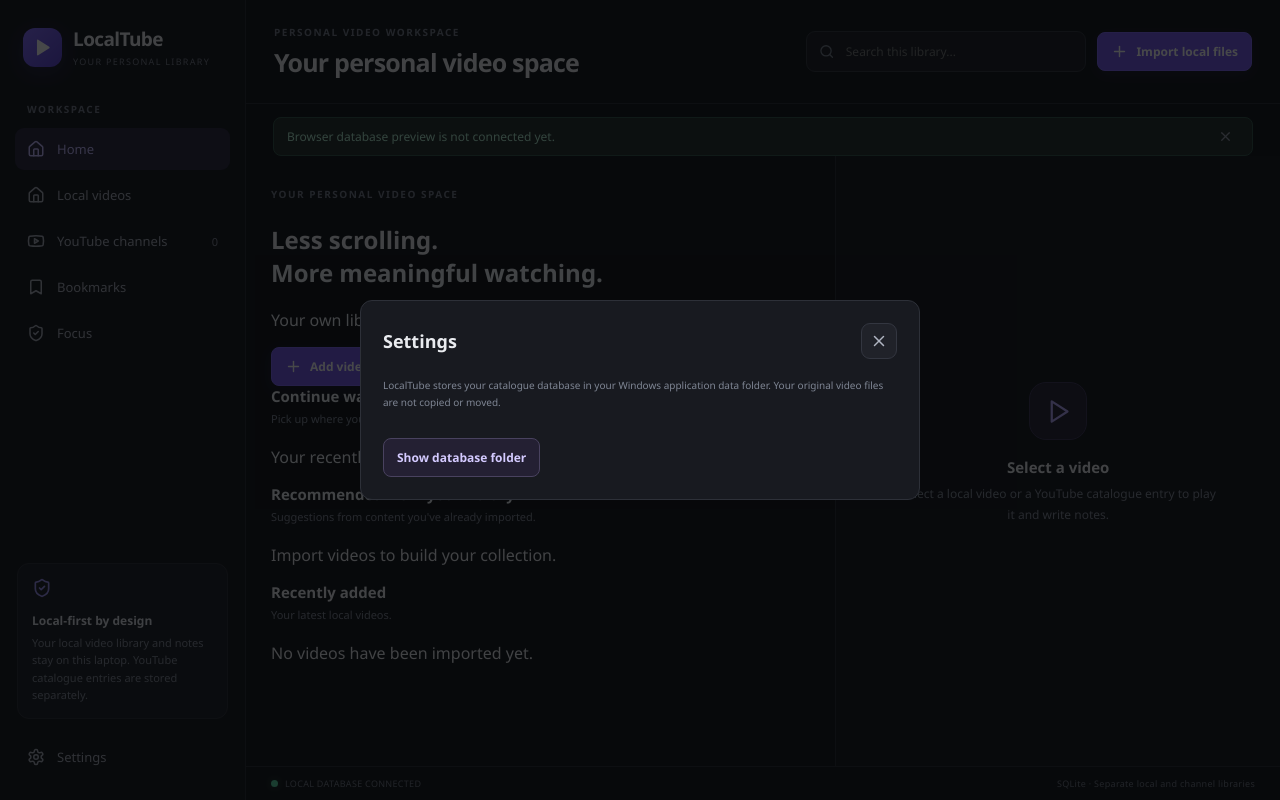
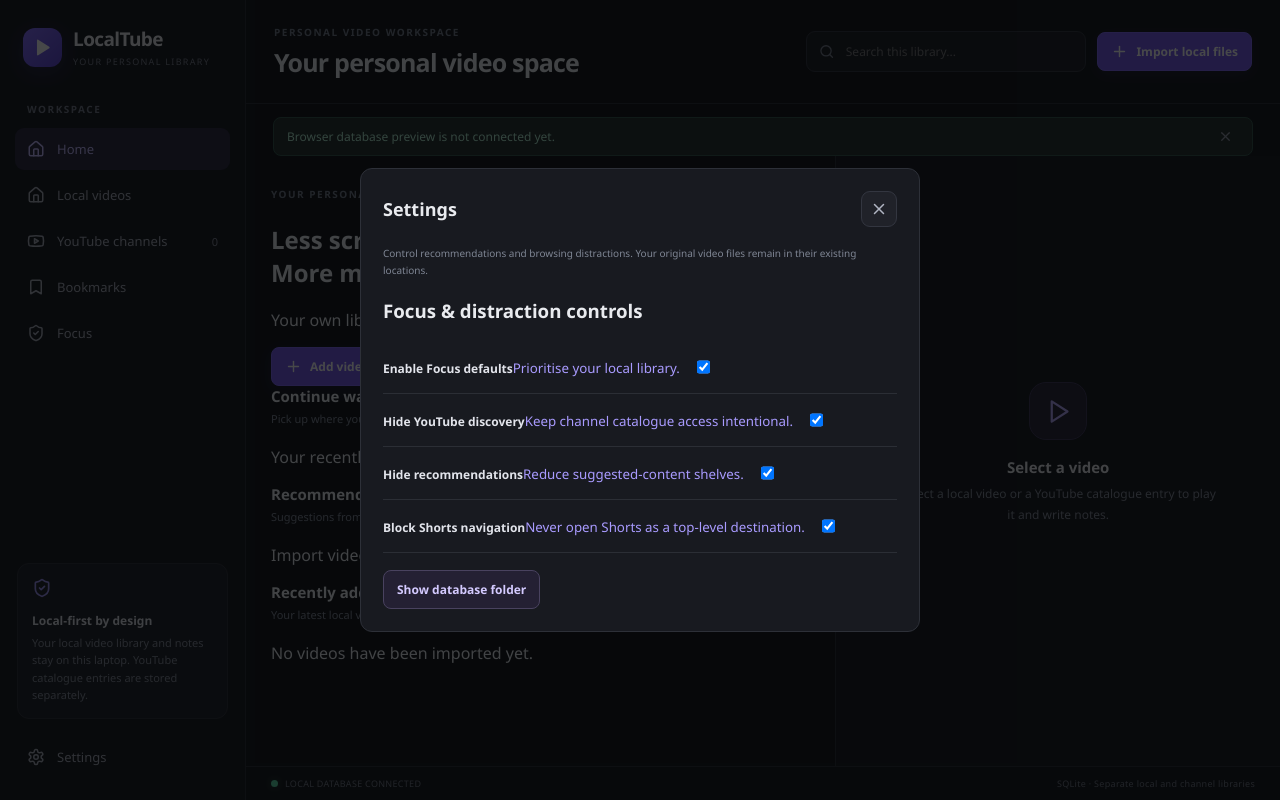
Before and after one commit to sameerahammedat-spec/Local-Tube, a React (Vite) app: page / in a window 1280 px wide. Both pictures are taken after a click on the button "Settings". Built offline with nearby package versions, Linux system fonts and the light colour scheme; what @capacitor/core would draw is missing.

Commit message:
Add persistent focus and distraction settings UI

```diff
--- a/src/main.jsx
+++ b/src/main.jsx
@@ -46,6 +46,8 @@ function App() {
   const [message, setMessage] = useState('');
   const [showSettings, setShowSettings] = useState(false);
   const [playbackTime, setPlaybackTime] = useState(0);
+  const [focusSettings, setFocusSettings] = useState({ enabled: true, hideYouTube: true, hideRecommendations: true, hideShorts: true });
+  const [settingsReady, setSettingsReady] = useState(false);
 
   // Open a video in the dedicated LocalTube player window.
   async function openVideo(video) {
@@ -158,6 +160,46 @@ function App() {
       setMessage(error.message);
     });
   }, [page, query, bookmarksOnly, activeChannel]);
+
+  // Restore distraction controls. Desktop persists these in SQLite;
+  // Android/browser fallback uses local preferences without changing the library DB.
+  useEffect(() => {
+    let alive = true;
+    async function restoreFocusSettings() {
+      try {
+        let saved = {};
+        if (typeof api.getFocusSettings === 'function') {
+          saved = await api.getFocusSettings();
+        } else {
+          try { saved = JSON.parse(localStorage.getItem('lt_focus_settings') || '{}'); } catch { saved = {}; }
+        }
+        if (alive) {
+          setFocusSettings(current => ({ ...current, ...saved }));
+          setSettingsReady(true);
+        }
+      } catch (error) {
+        console.warn('[LocalTube] Focus settings restore failed:', error);
+        if (alive) setSettingsReady(true);
+      }
+    }
+    restoreFocusSettings();
+    return () => { alive = false; };
+  }, []);
+
+  async function updateFocusSetting(key, value) {
+    const next = { ...focusSettings, [key]: value };
+    setFocusSettings(next);
+    try {
+      if (typeof api.saveFocusSettings === 'function') {
+        await api.saveFocusSettings({ [key]: value });
+      } else {
+        localStorage.setItem('lt_focus_settings', JSON.stringify(next));
+      }
+      setMessage('Focus preferences saved.');
+    } catch (error) {
+      setMessage(`Could not save focus preferences: ${error.message || error}`);
+    }
+  }
 
   // Receive playback timestamps from the separate Electron player window.
   useEffect(() => {
@@ -978,10 +1020,29 @@ function App() {
             </div>
 
             <p className="hint">
-              LocalTube stores your catalogue database in your Windows
-              application data folder. Your original video files are not
-              copied or moved.
+              Control recommendations and browsing distractions. Your original
+              video files remain in their existing locations.
             </p>
+
+            <div className="settings-group">
+              <h3>Focus &amp; distraction controls</h3>
+              {[
+                ['enabled', 'Enable Focus defaults', 'Prioritise your local library.'],
+                ['hideYouTube', 'Hide YouTube discovery', 'Keep channel catalogue access intentional.'],
+                ['hideRecommendations', 'Hide recommendations', 'Reduce suggested-content shelves.'],
+                ['hideShorts', 'Block Shorts navigation', 'Never open Shorts as a top-level destination.']
+              ].map(([key, label, description]) => (
+                <label className="setting-row" key={key}>
+                  <span><strong>{label}</strong><small>{description}</small></span>
+                  <input
+                    type="checkbox"
+                    checked={Boolean(focusSettings[key])}
+                    disabled={!settingsReady}
+                    onChange={event => updateFocusSetting(key, event.target.checked)}
+                  />
+                </label>
+              ))}
+            </div>
 
             <button
               className="outline-btn"
```
